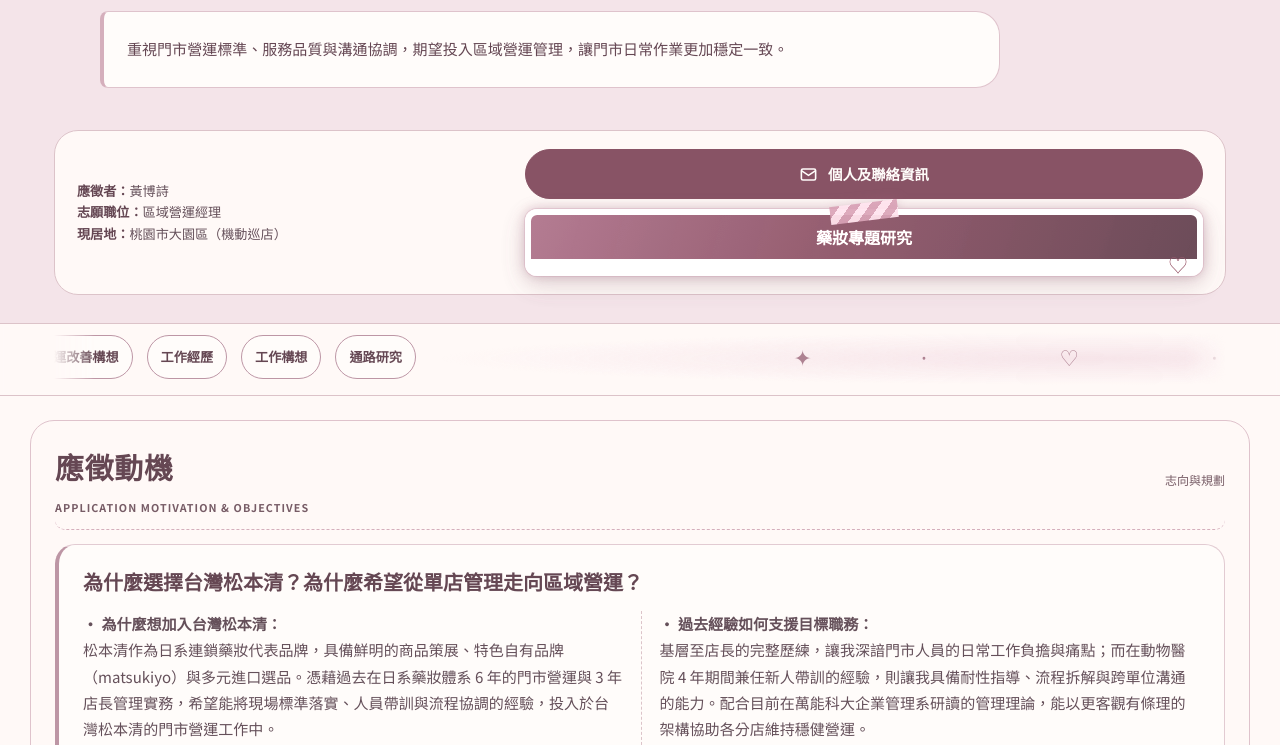
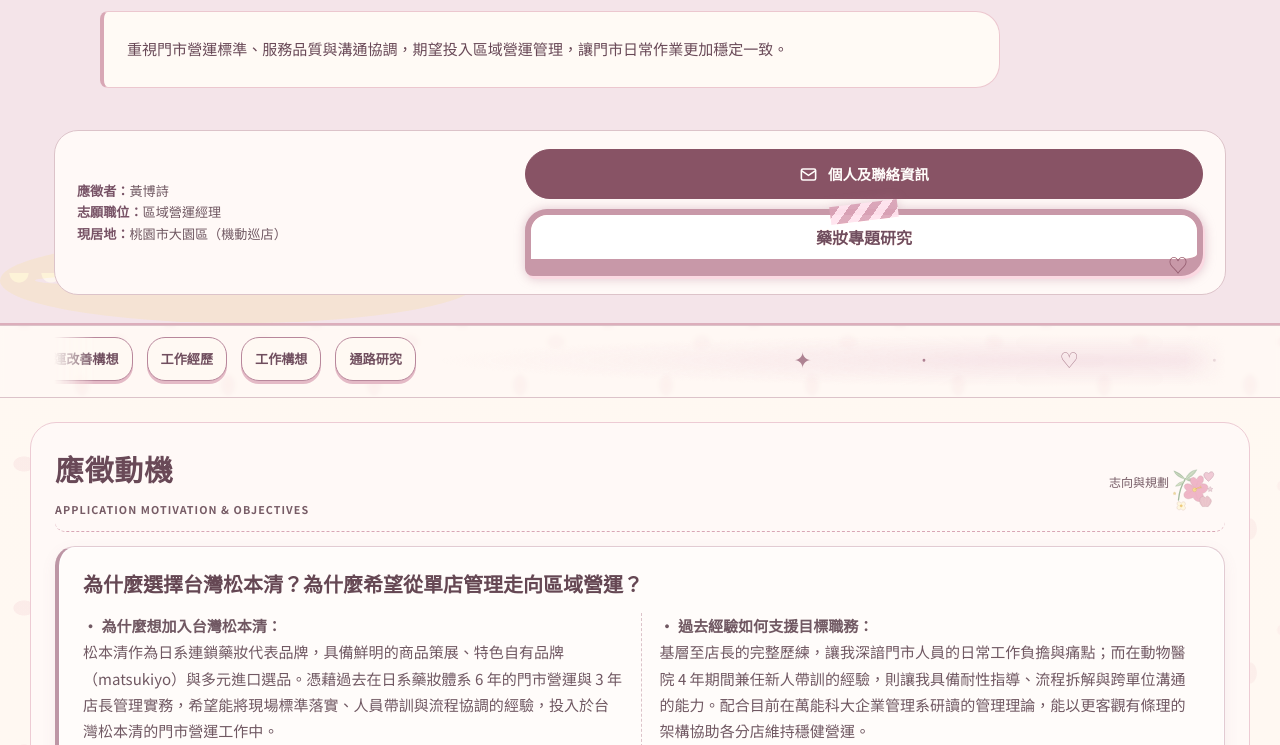
Before and after one commit to mystiqueduncan-beep/-, a plain HTML site: page index.html in a window 1280 px wide. Shown: the part 421-1166 px from the top of the page. Drawn offline with nearby package versions, Linux system fonts and the light colour scheme.

Commit message:
Load shared embroidered island theme on index.html

```diff
--- a/index.html
+++ b/index.html
@@ -1193,6 +1193,7 @@
   <script src="assets/career-images.js" defer></script>
   <link rel="stylesheet" href="assets/retro-editorial.css">
   <link rel="stylesheet" href="assets/pastel-details.css">
+  <link rel="stylesheet" href="assets/island-embroidery-theme.css">
 
   <link rel="stylesheet" href="assets/view-mode-switch.css">
   <link rel="stylesheet" href="assets/desktop-compact.css">
```
